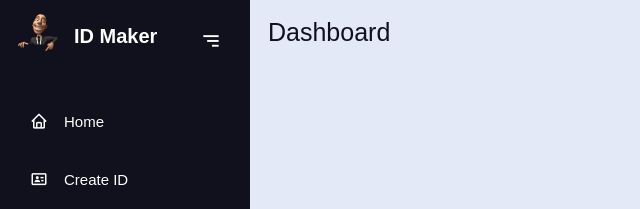
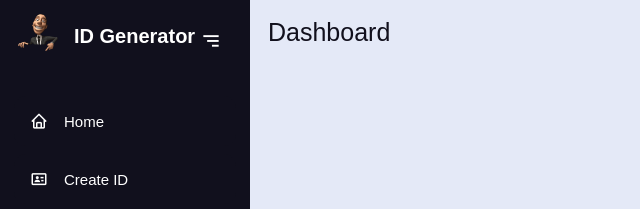
Before and after one commit to PHVinoya/IdMaker, a plain HTML site: page index.html in a window 1280 px wide. Both pictures are taken after a click on the icon 39 px from the left and 36 px from the top of the page. Shown: the top 209 px of the page, 0-640 px from the left. Drawn offline with nearby package versions, Linux system fonts and the light colour scheme.

Commit message:
changed the maker to generator

```diff
--- a/index.html
+++ b/index.html
@@ -13,7 +13,7 @@
     <div class="sidebar">
       <div class="logo-details">
         <img src="imgs/ngke.png" alt="logo">
-        <div class="logo_name">ID Maker</div>
+        <div class="logo_name">ID Generator</div>
         <i class='bx bx-menu' id="btn"></i>
       </div>
       <ul class="nav-list">
```
